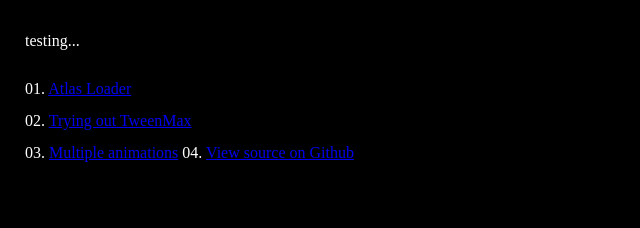
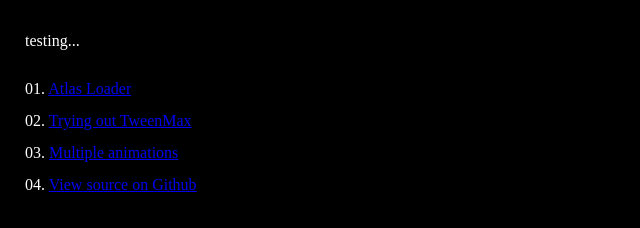
Before and after one commit to brunokruse/pixi-sandbox, a plain HTML site: page index.html in a window 1280 px wide. Shown: the whole page, without its empty margins (0-640 px from the left). Drawn offline with Linux system fonts and the light colour scheme.

Commit message:
init commit

```diff
--- a/index.html
+++ b/index.html
@@ -52,7 +52,7 @@
 		<p>testing...</p>
 		01. <a href="index-atlas.html">Atlas Loader</a> <br />
 		02. <a href="index-sprite.html">Trying out TweenMax</a> <br />
-		03. <a href="index-animation.html">Multiple animations</a>
+		03. <a href="index-animation.html">Multiple animations</a> <br />
 		04. <a href="https://github.com/brunokruse/pixi-sandbox">View source on Github</a>
 	</div>
 
```
